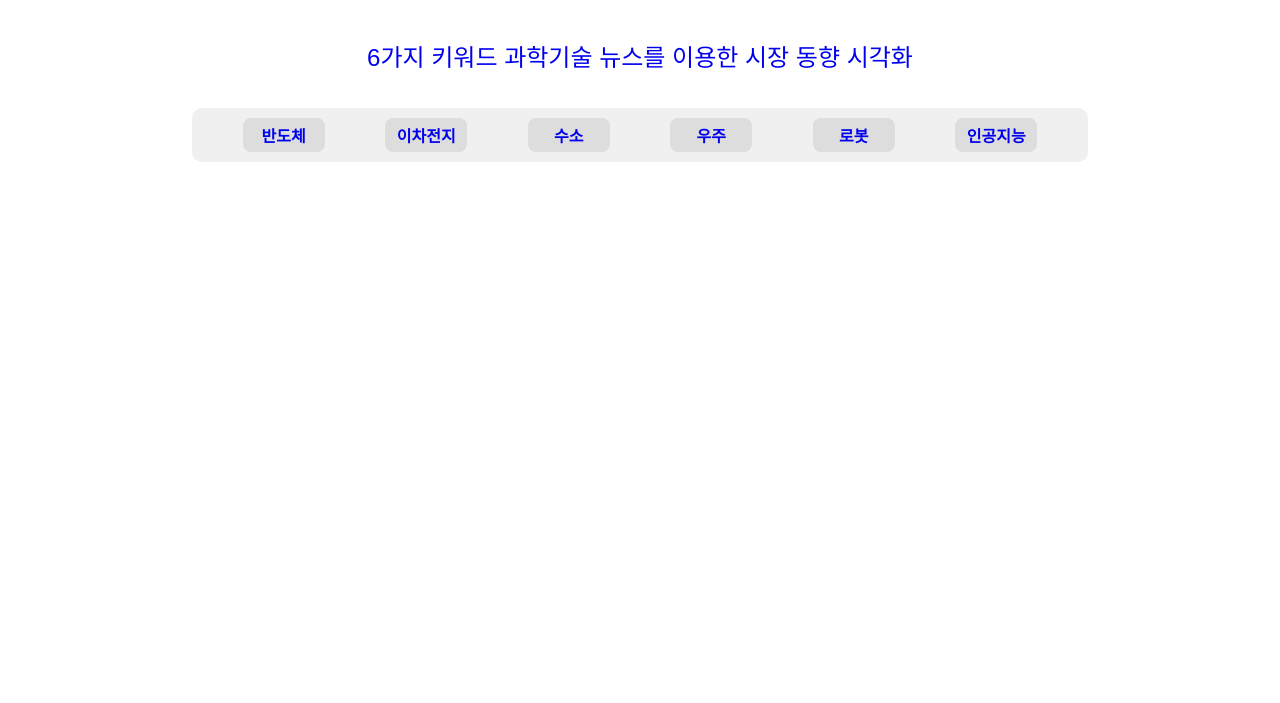
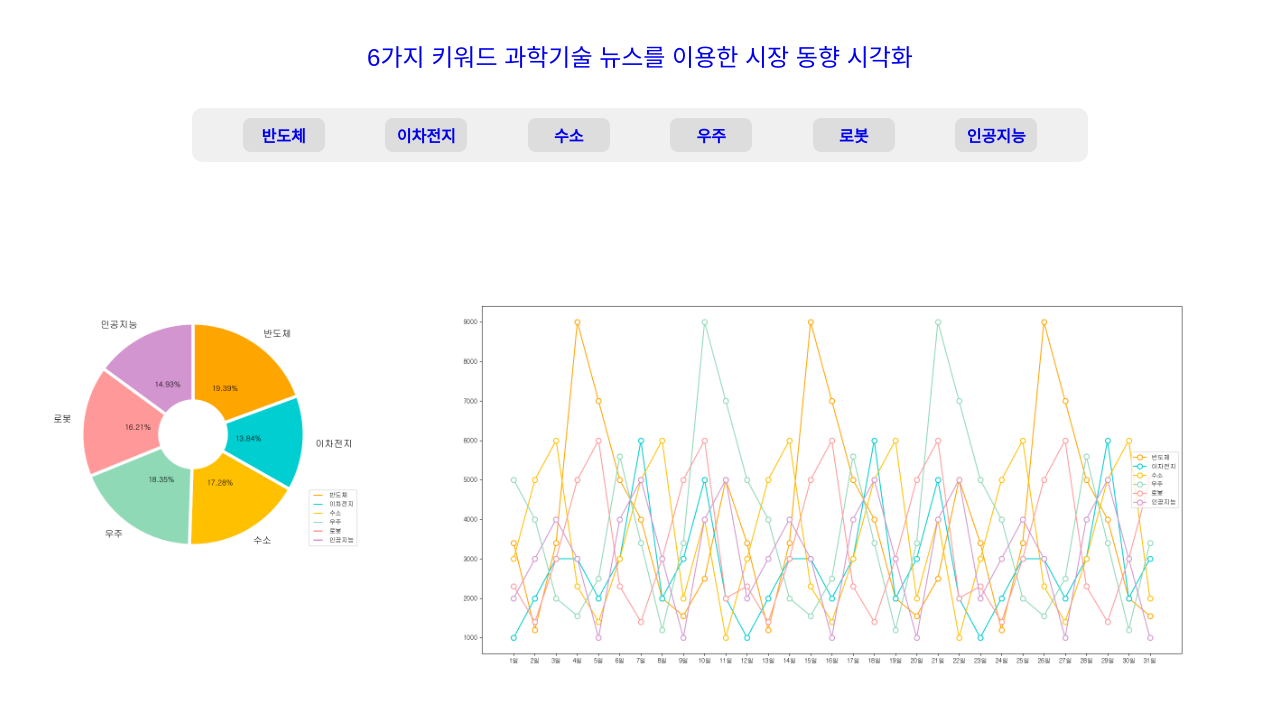
Before and after one commit to LEEGIYEONG/news_crawler, a Django app: template mywebsite/mainapp/templates/mainapp/main_page.html in a window 1280 px wide. Shown: the top 703 px of the page. Run offline with Django 4.2, Linux system fonts and the light colour scheme; the template is opened without the code that fills it, so the values that code supplies are empty; some web fonts are replaced.

Commit message:
Update main_page.html
add to chart for main page

```diff
--- a/mywebsite/mainapp/templates/mainapp/main_page.html
+++ b/mywebsite/mainapp/templates/mainapp/main_page.html
@@ -6,6 +6,18 @@
     <title>과학기술 뉴스를 이용한 시장동향 시각화</title>
     {% load static %}
     <link rel="stylesheet" href="{% static 'style.css' %}" />
+    <style>
+      .chart {
+        display: flex;
+        flex-direction: row;
+      }
+
+      .chart img {
+        max-width: 100%;
+        height: auto;
+        margin: 0px;
+      }
+    </style>
   </head>
   <body>
     <a href="{% url 'main_page' %}"><h1>6가지 키워드 과학기술 뉴스를 이용한 시장 동향 시각화</h1></a>
@@ -17,6 +29,13 @@
       <a class="box" href="{% url 'robot' %}">로봇</a>
       <a class="box" href="{% url 'ai' %}">인공지능</a>
     </div>
-    <div></div>
+    <div class="chart">
+      <div>
+        <img src="{% static 'chart/pie_chart.png' %}" alt="Pie Chart" />
+      </div>
+      <div>
+        <img src="{% static 'chart/line_chart.png' %}" alt="Line Chart" />
+      </div>
+    </div>
   </body>
 </html>
```
